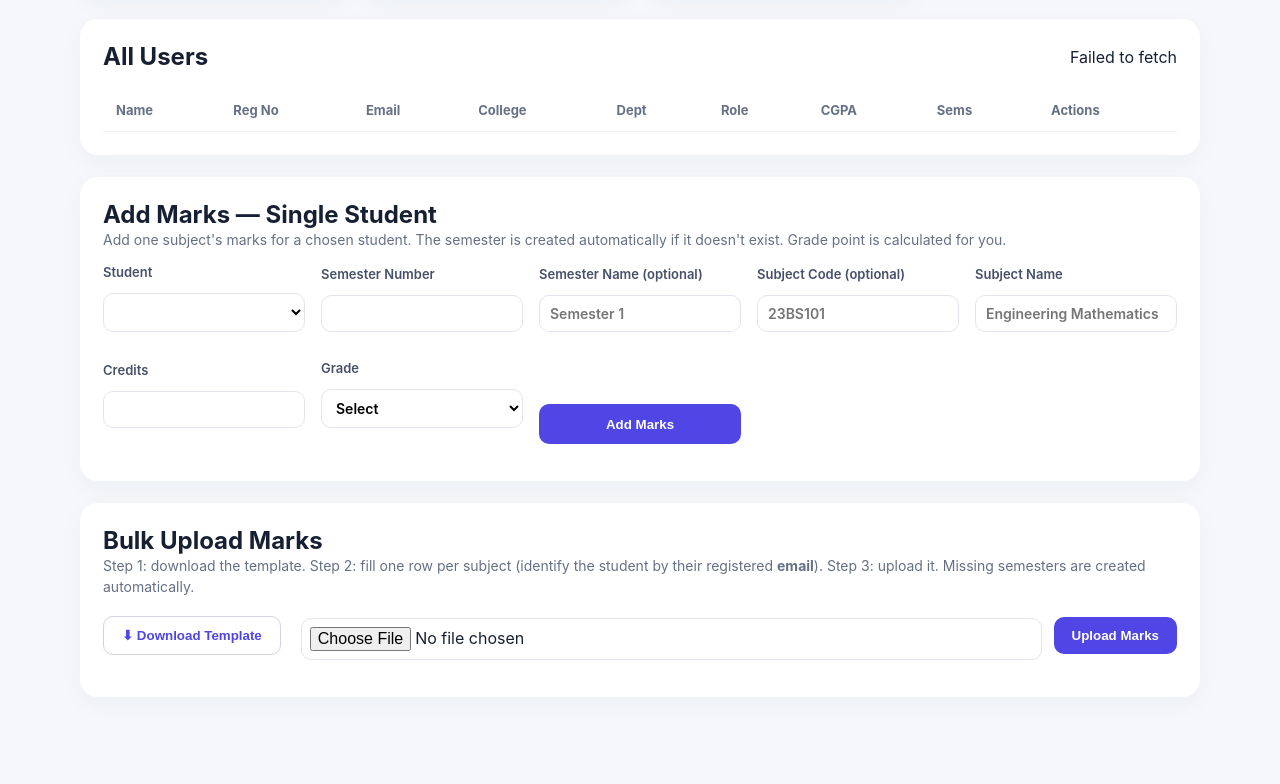
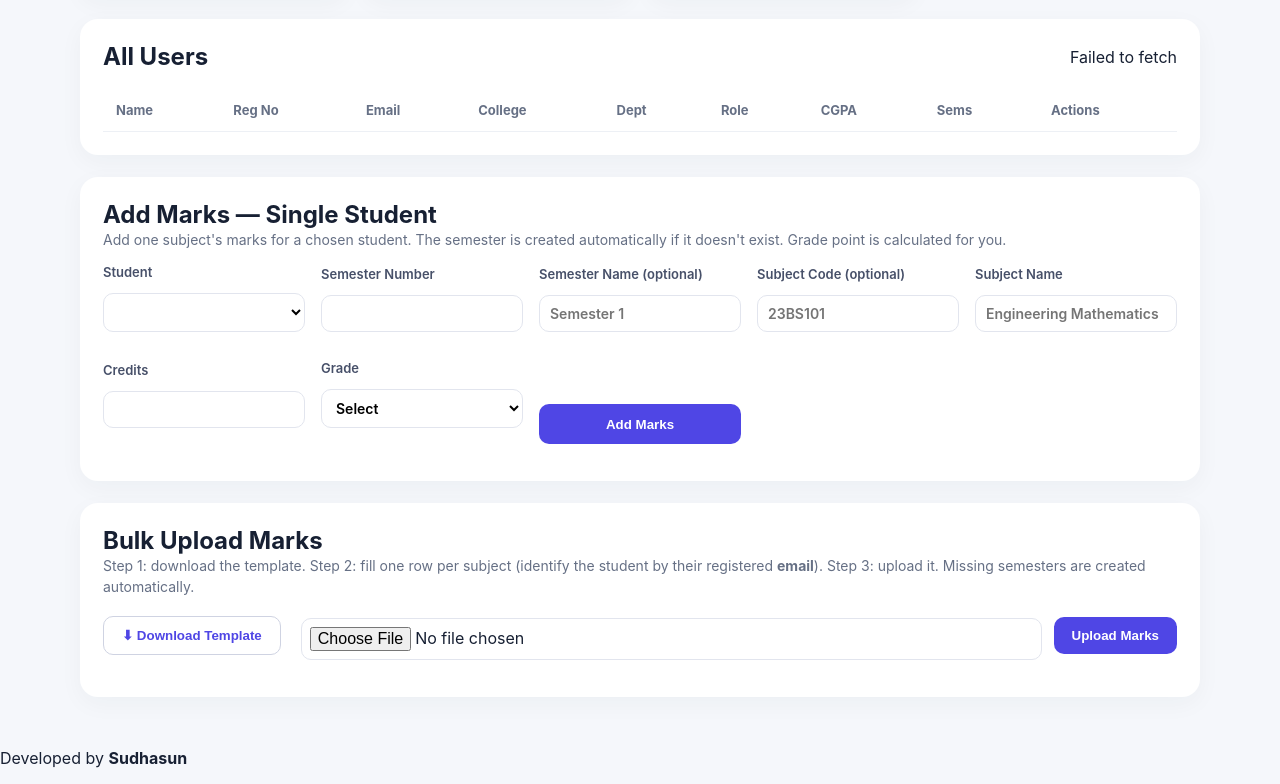
Before and after one commit to Sudhasun1109/Cgpa_tracker_FULL-STACK, a website: page frontend/admin.html in a window 1280 px wide. Shown: the part 391-1175 px from the top of the page. Before the commit the page ends 1123 px from the top, so only its background shows below. Drawn offline with Linux system fonts and the light colour scheme; no server answers; sample sign-in values are in the browser's storage.

Commit message:
footer add

```diff
--- a/frontend/admin.html
+++ b/frontend/admin.html
@@ -144,5 +144,8 @@
 
   <script src="js/api.js"></script>
   <script src="js/admin.js"></script>
+  <footer class="footer">
+    <p>Developed by <strong>Sudhasun</strong></p>
+</footer>
 </body>
 </html>
```
Also changed, not shown: frontend/dashboard.html (+3 -0 lines), frontend/forgot-password.html (+3 -0 lines), frontend/index.html (+3 -0 lines), frontend/login.html (+3 -0 lines), frontend/register.html (+3 -0 lines), frontend/semester.html (+3 -0 lines).
